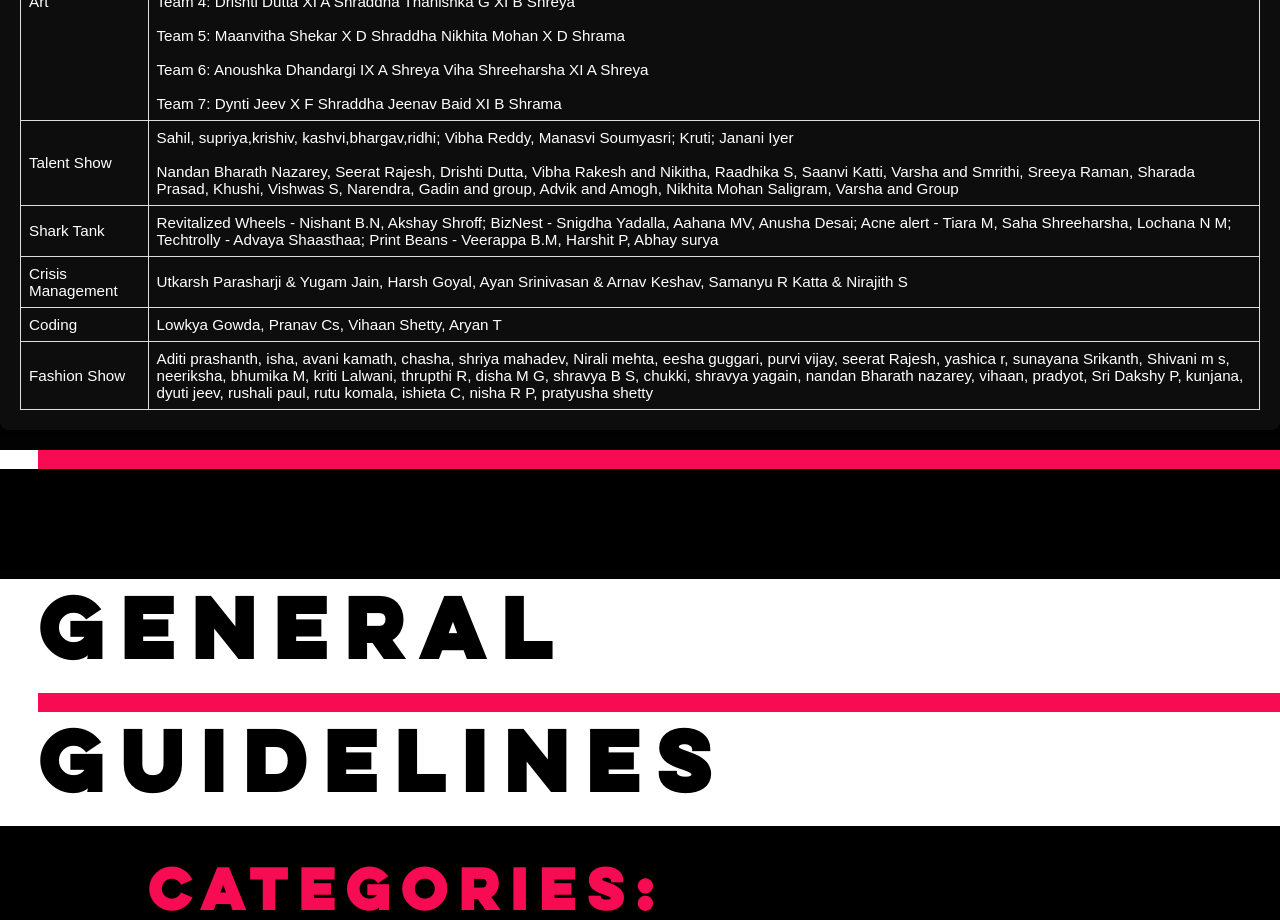
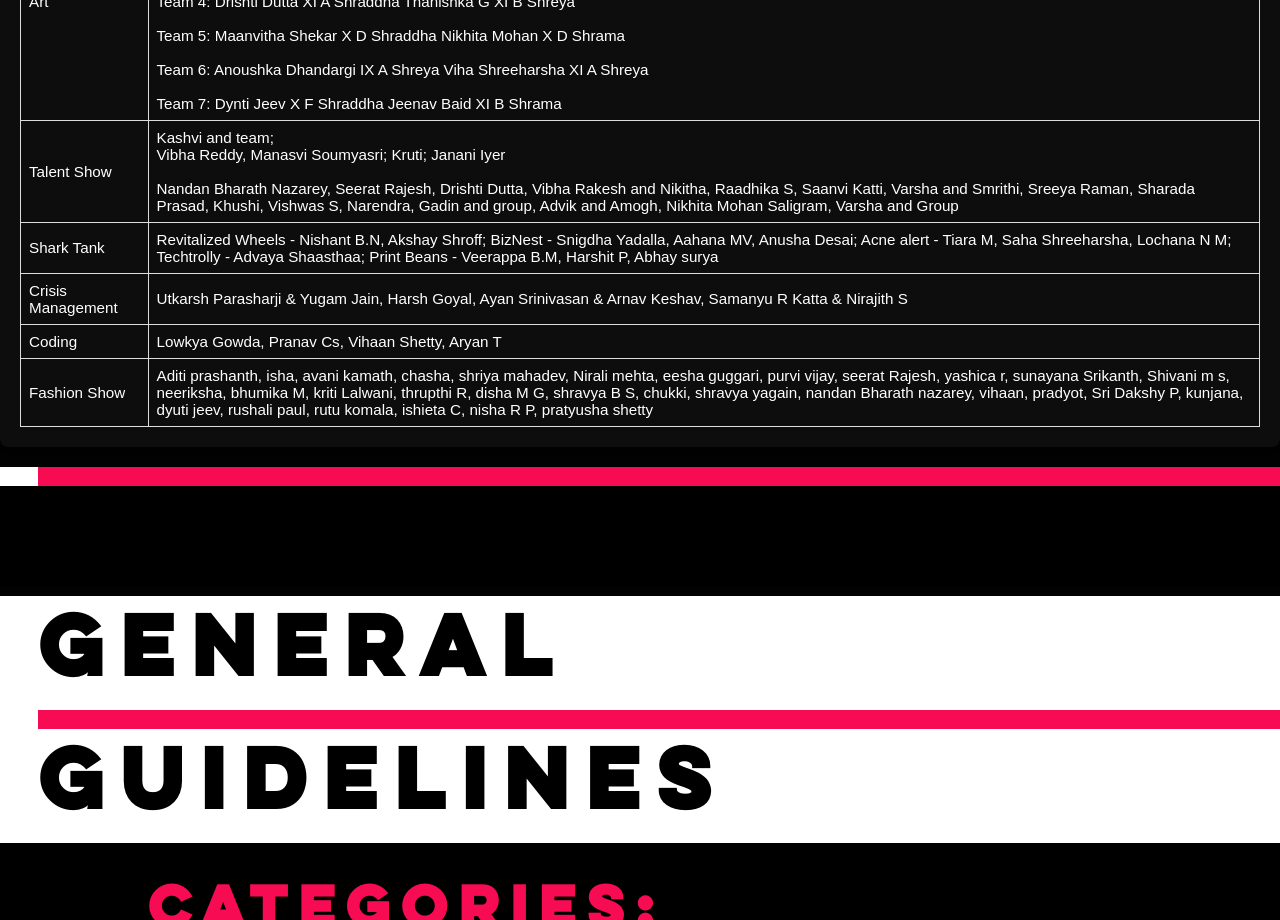
Before and after one commit to VeduVada/-idk, a plain HTML site: page index.html in a window 1280 px wide. Shown: the part 2080-3000 px from the top of the page. Drawn offline with Linux system fonts and the light colour scheme.

Commit message:
finalits update

```diff
--- a/index.html
+++ b/index.html
@@ -476,7 +476,7 @@ Team 7: Dynti Jeev X F Shraddha
 </td>                     </tr>
                      <tr>
                        <td>Talent Show </td>
-                       <td>Sahil, supriya,krishiv, kashvi,bhargav,ridhi; Vibha Reddy, Manasvi Soumyasri; Kruti; Janani Iyer
+                       <td>Kashvi and team;<br> Vibha Reddy, Manasvi Soumyasri; Kruti; Janani Iyer
                         <br><br>Nandan Bharath Nazarey, Seerat Rajesh, Drishti Dutta, Vibha Rakesh and Nikitha, Raadhika S, Saanvi Katti, Varsha and Smrithi, Sreeya Raman, Sharada Prasad, Khushi, Vishwas S, Narendra, Gadin and group, Advik and Amogh, Nikhita Mohan Saligram, Varsha and Group
                        </td>
                      </tr>
```
